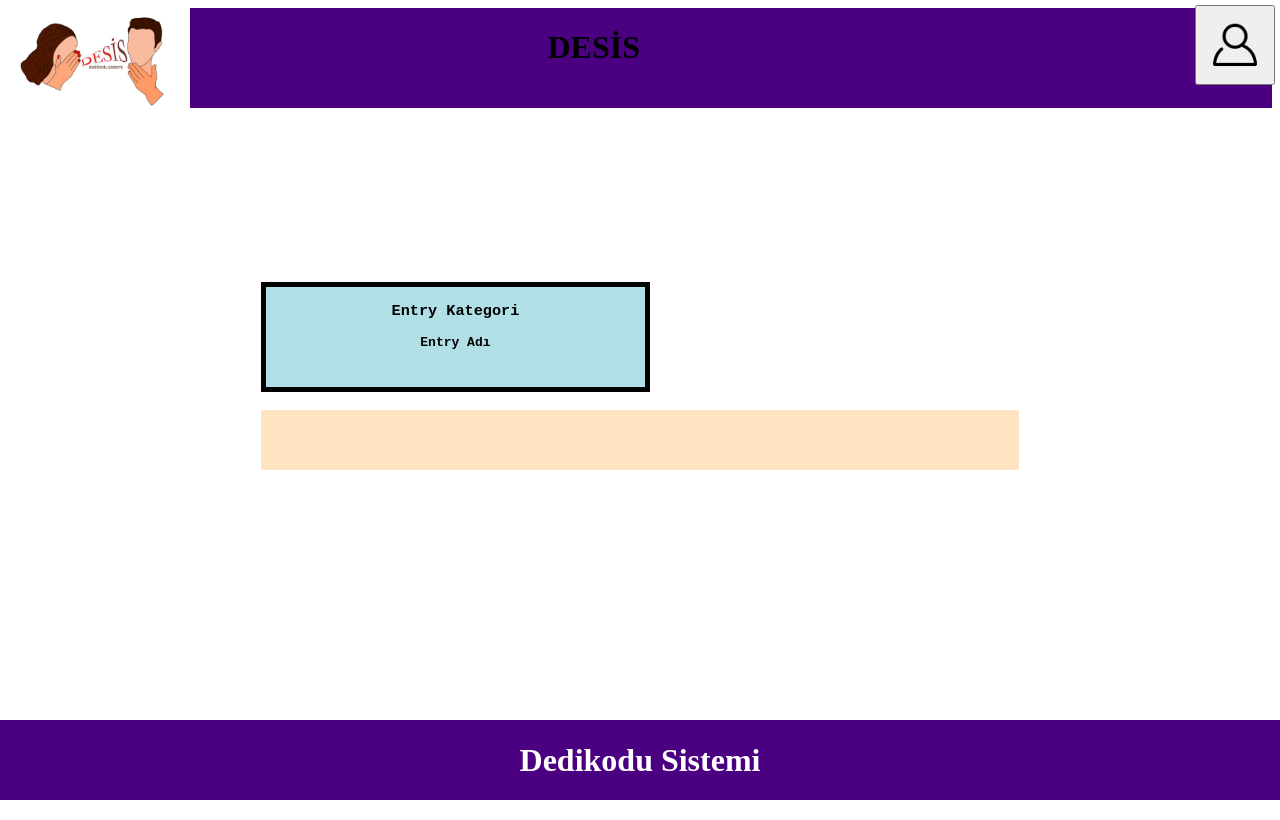
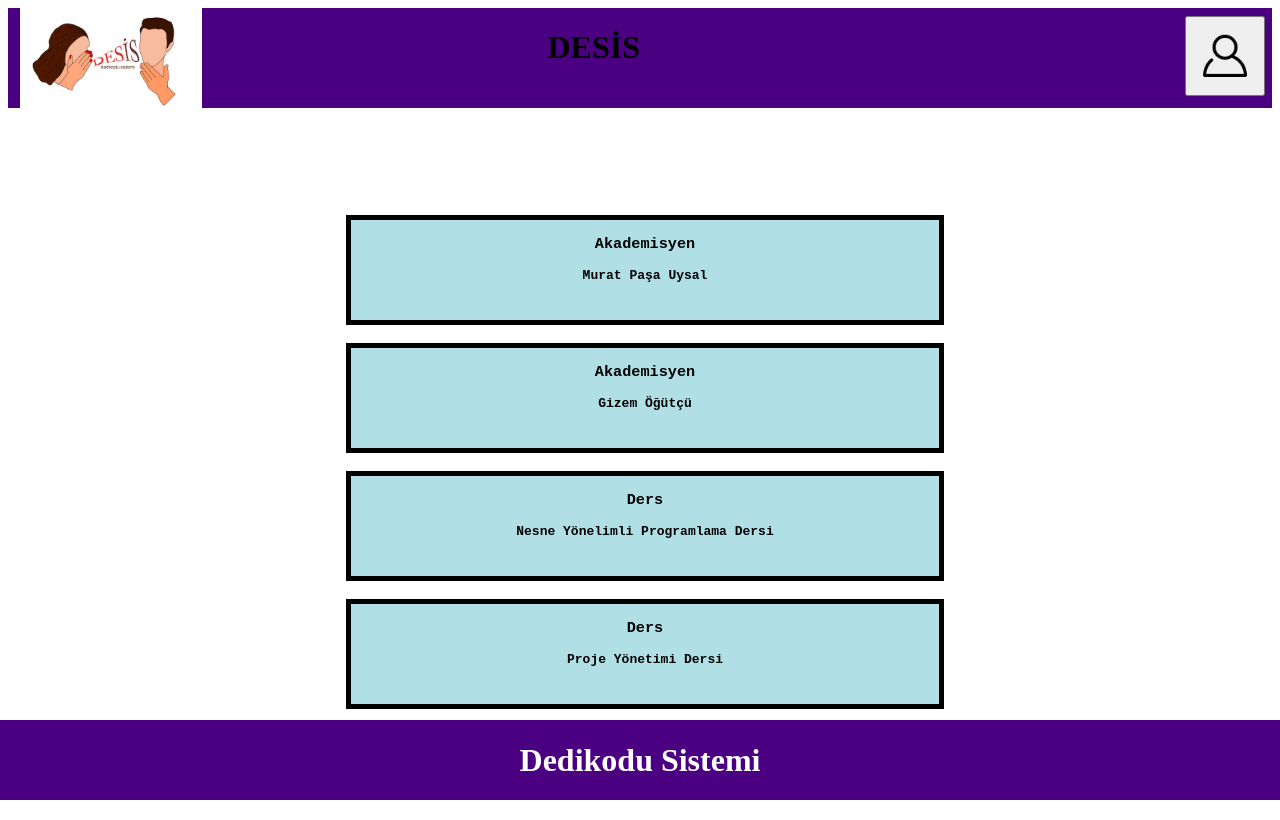
Before and after one commit to fatihgngr6/kv-desis, a React (Create React App) app: page / in a window 1280 px wide. Built offline with nearby package versions, Linux system fonts and the light colour scheme.

Commit message:
Latest Version Commit

```diff
--- a/src/App.js
+++ b/src/App.js
@@ -14,9 +14,13 @@ function App() {
       </div>
       <div className="body">
           <div className="kayit">
-              <EntryCard entryCategory ="Entry Kategori" entryName ="Entry Adı"/>
+              <EntryCard entryCategory ="Akademisyen" entryName ="Murat Paşa Uysal"/>
+              <EntryCard entryCategory ="Akademisyen" entryName ="Gizem Öğütçü"/>
+              <EntryCard entryCategory ="Ders" entryName ="Nesne Yönelimli Programlama Dersi"/>
+              <EntryCard entryCategory ="Ders" entryName ="Proje Yönetimi Dersi"/>
           </div>
           <div className="uyeEkranıContainer">
+              <Uyeekrani/>
           </div>
       </div>
       <div className="footer">
--- /dev/null
+++ b/src/Variables.js
@@ -0,0 +1,3 @@
+export const variables={
+    API_URL:"https://localhost:7110/api"
+}
--- a/src/app.css
+++ b/src/app.css
@@ -1,11 +1,17 @@
 .body{
-
-
-margin-top: 12%;
+margin-top: 0%;
 margin-left: 20%;
 margin-right: 20%
 }
-.uyeEkranıContainer{
+.uyeEkranıContainer {
+    margin-top: 10%;
+    padding: 100px;
+    background-color: powderblue;
+    border: 5px solid black;
+    display: none;
 
-    padding: 30px;
 }
+.kayit{
+    padding: 85px;
+    /*display: none;*/
+}
--- a/src/components/Uyeekrani/Uyeekrani.js
+++ b/src/components/Uyeekrani/Uyeekrani.js
@@ -1,4 +1,5 @@
 import React from "react";
+import "./uyeEkrani.css";
 
 
 export default function Uyeekrani(props) {
@@ -10,44 +11,35 @@ export default function Uyeekrani(props) {
             <input type="text"placeholder="Lütfen adınızı ve soyadınızı giriniz"></input>
             <br></br>
             <br></br>
-
-
         </div>
         <div className="element Universite">
             <label>ÜNİVERSİTE  </label>
             <input type="text"placeholder="Lütfen üniversitenizi giriniz"></input>
             <br></br>
             <br></br>
-
-
         </div>
         <div className="element mail">
             <label>MAİL       </label>
             <input type="email"placeholder="Lütfen mail adresinizi giriniz"></input>
             <br></br>
             <br></br>
-
         </div>
         <div className="element numara">
             <label>NUMARA    </label>
             <input type="number" placeholder="Lütfen numaranızı giriniz"></input>
             <br></br>
             <br></br>
-
         </div>
         <div className="element şifre">
             <label>ŞİFRE    </label>
             <input type="password"placeholder="Lütfen şifrenizi giriniz"></input>
             <br></br>
             <br></br>
-
         </div>
-        <div className="element kaydet">
+        <div className="kaydet">
          <button className="kaydet">Kaydet</button>
-
         </div>
         </div>
-
         </>
     );
 }
--- a/src/components/Uyeekrani/uyeEkrani.css
+++ b/src/components/Uyeekrani/uyeEkrani.css
@@ -1,19 +1,34 @@
 .uyeEkrani{
     display: inline-grid;
-    position: absolute;
     top: 30%;
     left: 30%;
+    width: 100%;
+}
 
-
+.element{
+    padding: 5px;
+    display: flex;
 
 }
 
-.element{
-    position: absolute;
+.element label, .element input{
+    width: 50%;
     padding: 5px;
+}
 
-
-
-
-
+.kaydet button{
+    background-color: indigo;
+    border: none;
+    color: white;
+    padding: 15px 32px;
+    text-align: center;
+    text-decoration: none;
+    display: inline-block;
+    font-size: 16px;
+    float: right;
+    margin-right: 10px;
+    margin-top: 10px;
 }
+.kaydet button:hover{
+    background-color: #4CAF50;
+}
--- a/src/components/entry/entry.css
+++ b/src/components/entry/entry.css
@@ -1,12 +1,12 @@
 .entryCard
 {
     border: 5px solid black;
-    width: 50%;
+    width: 100%;
     height: 100px;
     background-color: powderblue;
 }
 code{
-
+    width: 100%;
     padding: 5px;
     text-align: center;
 }
--- a/src/components/navbar/navbar.css
+++ b/src/components/navbar/navbar.css
@@ -3,14 +3,12 @@
     text-align: center;
     width: 100%;
     display: inline-flex;
-
-
 }
 
 .uyeGiris{
     position: absolute;
-    right: 5px;
-    top: 5px;
+    right: 15px;
+    top: 16px;
 
 }
 .navbar h1{
@@ -21,17 +19,12 @@
 .buton{
     height: 80px;
     width: 80px;
-    top: 5px;
+    top: 10px;
     color: black;
 
 
 }
-.uyeEkranıContainer {
-    background-color: bisque;
-    border-bottom-color: black;
 
-
-
-
-
+.logoImg{
+    padding-left: 12px;
 }
--- a/src/components/navbar/navbar.js
+++ b/src/components/navbar/navbar.js
@@ -1,22 +1,19 @@
 import React from "react";
-import resim from "../img/desislogo.jpeg"
-import resima from "../img/uyeLogo.jpeg"
+import Resim from "../img/desislogo.jpeg"
+import Resima from "../img/uyeLogo.jpeg"
 import "./navbar.css"
 export default function navbar() {
     return (
         <>
         <div className="navbar">
 
-            <img alt="" src={resim} height="100"/>
+            <img className="logoImg" alt="" src={Resim} height="100"/>
             <h1> <center>DESİS</center></h1>
             <div className="uyeGiris">
-            <button className="buton"><img alt="" src={resima} height={50}/></button>
+            <button className="buton"><img alt="" src={Resima} height={50}/></button>
             </div>
 
-
-
-
-
-        </div></>
+        </div>
+        </>
     );
 }
```
Also changed, not shown: src/buttons/likeButton.js (deleted, +0 -25 lines).
